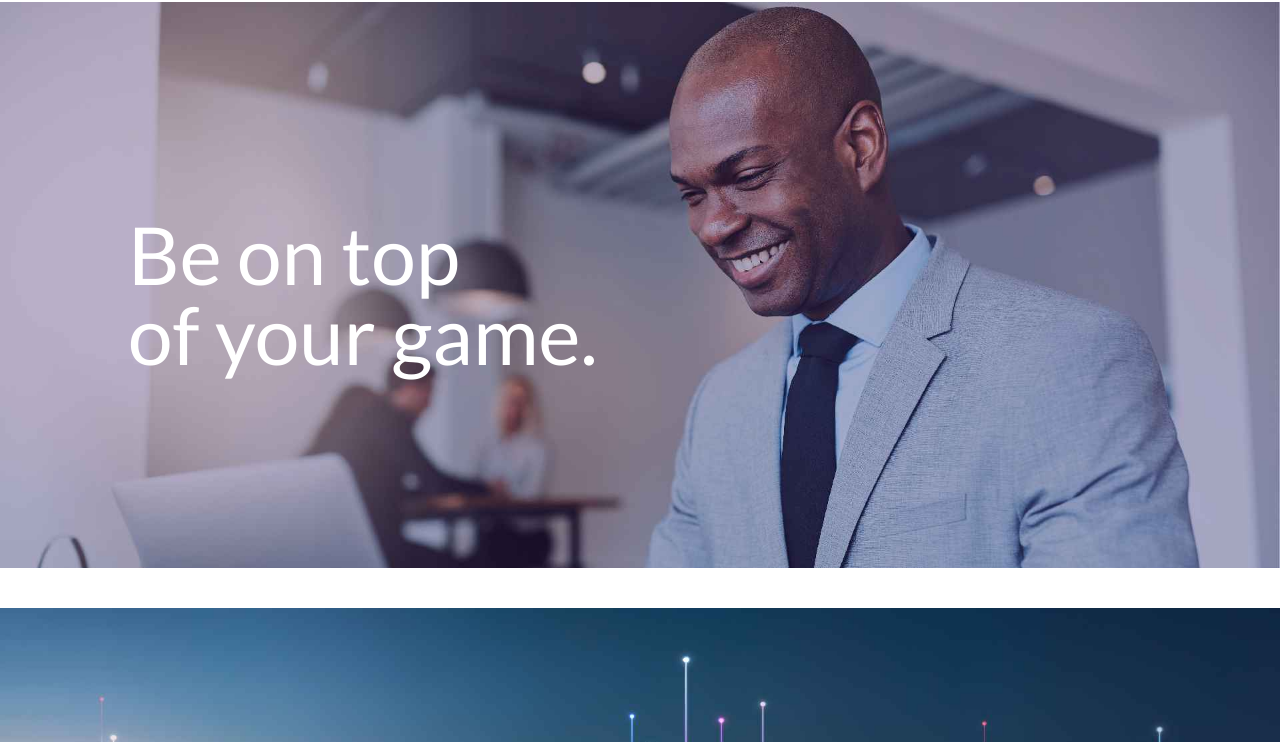
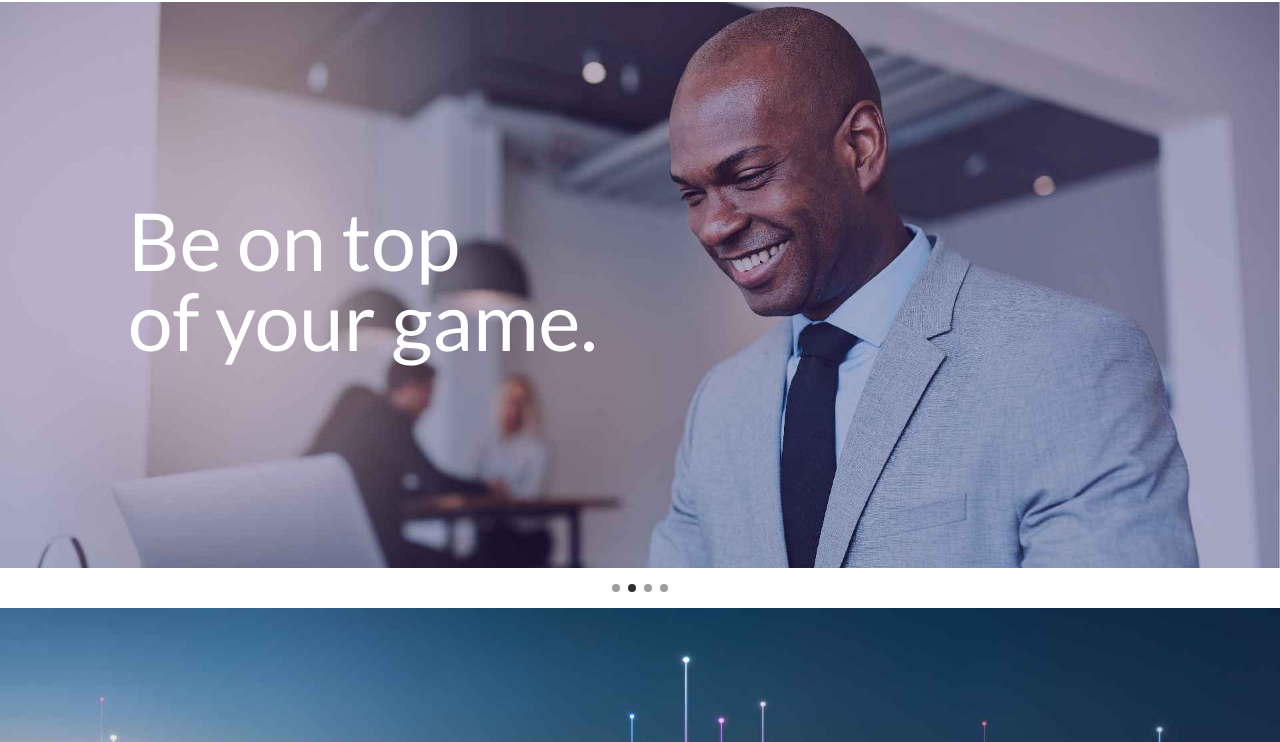
Before and after one commit to openwell/anywair, a website: page home.html in a window 1280 px wide. Shown: the part 58-800 px from the top of the page. Drawn offline with nearby package versions, Linux system fonts and the light colour scheme.

Commit message:
slick dots

```diff
--- a/home.html
+++ b/home.html
@@ -231,7 +231,7 @@
         infinite: true,
         autoplay: true,
         autoplaySpeed: 3000,
-        dots: false,
+        dots: true,
         prevArrow: false,
         nextArrow: false
       });
--- a/style.css
+++ b/style.css
@@ -129,8 +129,33 @@ header div ul a {
   width: 100%;
   /* height: 85vh; */
   vertical-align: top;
-  margin-bottom: 40px;
+  /* margin-bottom: 40px; */
 }
+.slick-dots {
+  display: flex;
+  -webkit-box-pack: center;
+  justify-content: center;
+  margin: 0;
+  padding: 1rem;
+  list-style-type: none;
+}
+.slick-dots li {
+  margin: 0 0.25rem;
+}
+.slick-dots button {
+  display: block;
+  width: .5rem;
+  height: .5rem;
+  padding: 0;
+  border: none;
+  border-radius: 100%;
+  background-color: rgb(156, 156, 160);
+  text-indent: -9999px;
+}
+.slick-dots li.slick-active button {
+  background-color: rgb(46, 45, 45);
+}
+
 .slide_1,
 .slide_2,
 .slide_3,
@@ -1091,16 +1116,16 @@ footer h1 {
   background: #2d135a;
   padding: 40px;
 }
-.iot_section7 h1{
+.iot_section7 h1 {
   text-align: center;
   color: #fff;
   margin-bottom: 20px;
 }
-.iot_section7_form{
+.iot_section7_form {
   max-width: 600px;
   margin: auto;
 }
-.iot_section7_form textarea{
+.iot_section7_form textarea {
   width: 300px;
   height: 100px;
   padding: 20px 10px;
@@ -1119,7 +1144,7 @@ footer h1 {
   background: #2d135a;
   border: 2px solid #fff;
 }
-.iot_section7_form_sub1{
+.iot_section7_form_sub1 {
   margin-bottom: 20px;
 }
 /********* AI********/
@@ -1136,14 +1161,14 @@ footer h1 {
   padding-top: 10%;
   font-size: 60px;
 }
-.ai_section2{
-  background: #C4C4C4;
+.ai_section2 {
+  background: #c4c4c4;
   padding: 40px;
 }
-.ai_section2 p{
- font-weight: 200;
+.ai_section2 p {
+  font-weight: 200;
 }
-.ai_section2 div{
+.ai_section2 div {
   background: #fff;
   max-width: 1024px;
   margin: 0 auto;
@@ -1157,9 +1182,9 @@ footer h1 {
   text-align: center;
   color: #2d135a;
 }
-.ai_section3 h1{
- margin: 40px 0;
- font-size: 40px;
+.ai_section3 h1 {
+  margin: 40px 0;
+  font-size: 40px;
 }
 .ai_section3 > div {
   display: flex;
```
